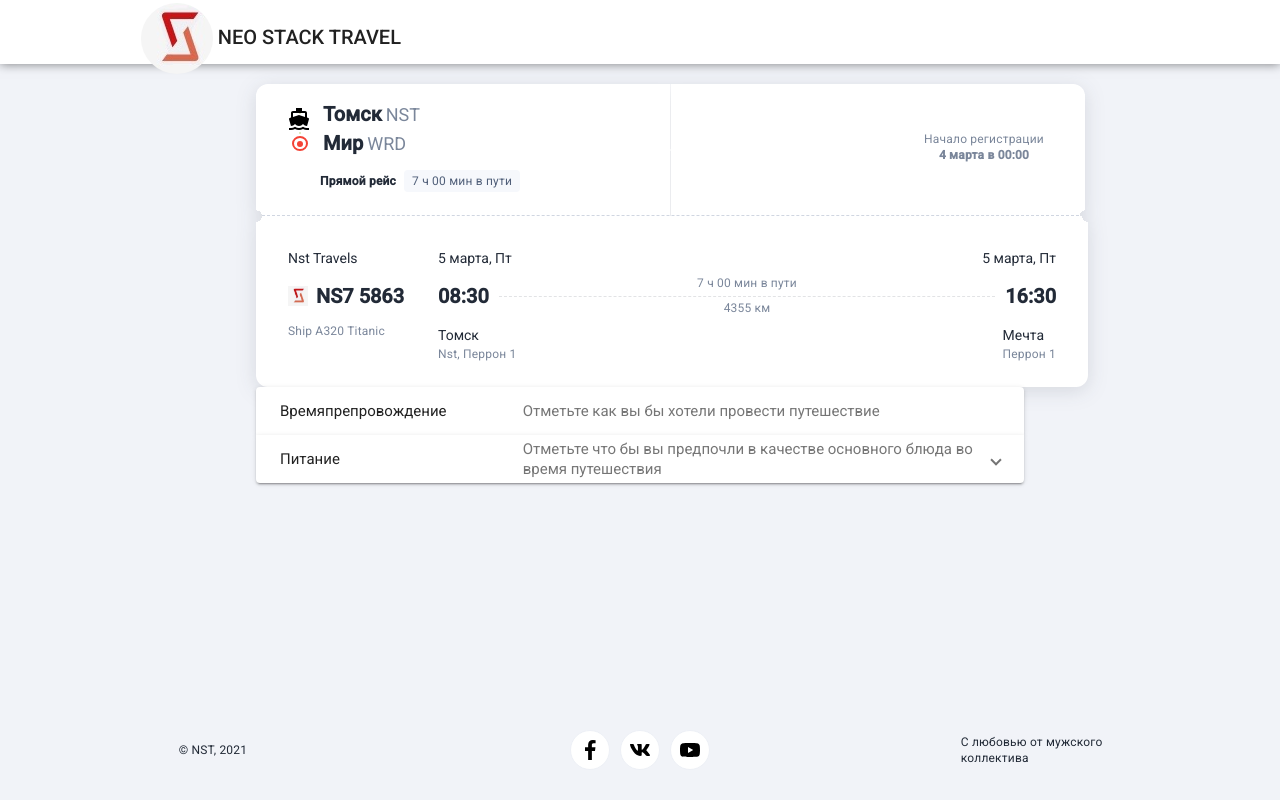
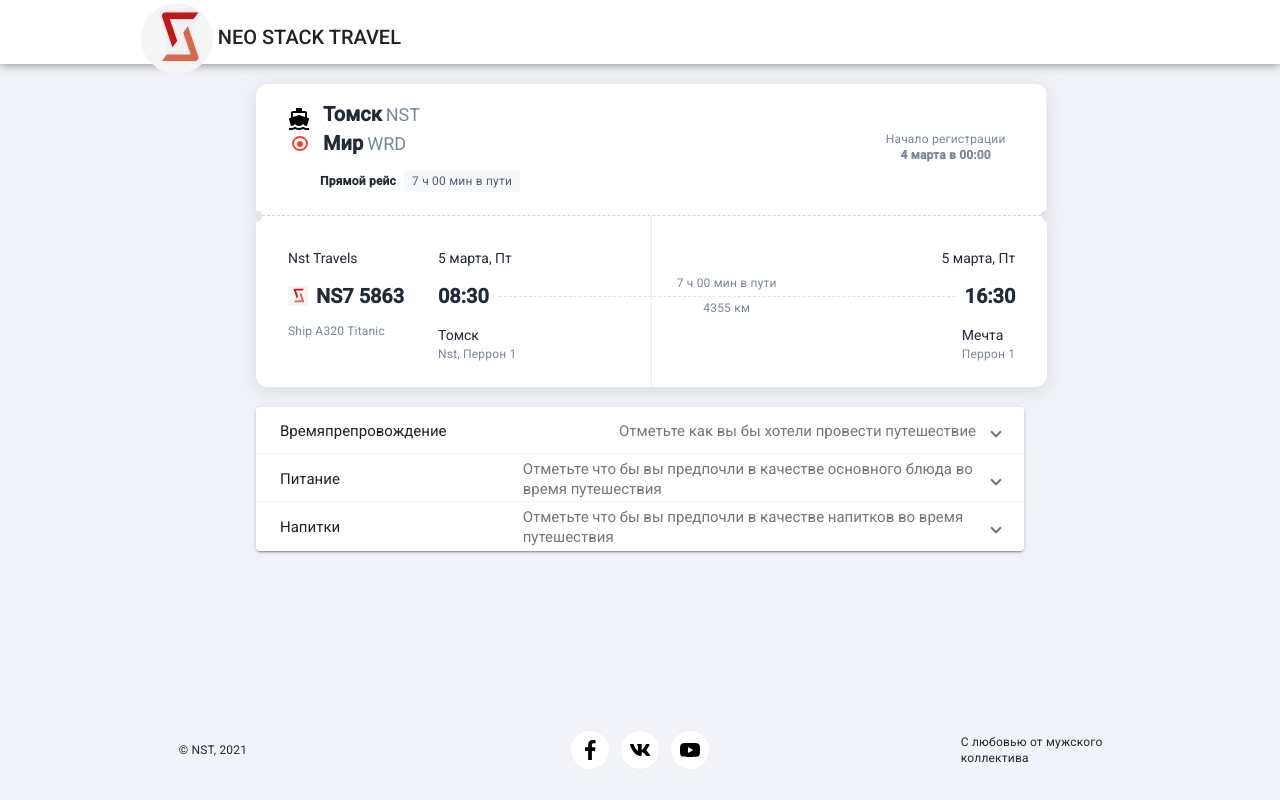
Before and after one commit to koperniki/travel-ui-booking, an Angular app: page /manage-order in a window 1280 px wide. Built offline with nearby package versions, Linux system fonts and the light colour scheme.

Commit message:
set styles

```diff
--- a/src/app/manage-order/manage-order.component.css
+++ b/src/app/manage-order/manage-order.component.css
@@ -1,3 +1,12 @@
+#accardion {
+    width: 100%;
+    margin-left: 1px;
+}
+
+.PanDesk {
+    justify-content: flex-end;
+
+}
 
 .MainWrapper {
 
@@ -8,7 +17,7 @@
 }
 
 .HeaderWrapper {
-    width: 100%;
+    width: 95%;
     height: 100px;
     position: relative;
     margin-top: 20px;
@@ -172,7 +181,7 @@
 }
 
 .SegmentWrapper__block-3MIqkOxlw4 {
-    width: 100%;
+    width: 94.7%;
     padding: 32px 32px 24px 32px;
     background-color: #fff;
     border-radius: 0 0 12px 12px;
--- a/src/app/manage-order/manage-order.component.html
+++ b/src/app/manage-order/manage-order.component.html
@@ -101,13 +101,13 @@
             </div>
         </div>
         </div>
-        <mat-accordion>
-            <mat-expansion-panel hideToggle>
+        <mat-accordion id="accardion">
+            <mat-expansion-panel>
               <mat-expansion-panel-header>
                 <mat-panel-title>
                     Времяпрепровождение
                 </mat-panel-title>
-                <mat-panel-description>
+                <mat-panel-description class="PanDesk">
                   Отметьте как вы бы хотели провести путешествие
                 </mat-panel-description>
               </mat-expansion-panel-header>
@@ -118,11 +118,22 @@
                 <mat-panel-title>
                   Питание
                 </mat-panel-title>
-                <mat-panel-description>
+                <mat-panel-description class="PanDesk">
                   Отметьте что бы вы предпочли в качестве основного блюда во время путешествия
                 </mat-panel-description>
               </mat-expansion-panel-header>
               <p>I'm visible because I am open</p>
             </mat-expansion-panel>
+            <mat-expansion-panel>
+                <mat-expansion-panel-header >
+                  <mat-panel-title>
+                    Напитки
+                  </mat-panel-title>
+                  <mat-panel-description class="PanDesk">
+                    Отметьте что бы вы предпочли в качестве напитков во время путешествия
+                  </mat-panel-description>
+                </mat-expansion-panel-header>
+                <p>I'm visible because I am open</p>
+              </mat-expansion-panel>
           </mat-accordion>
 <div>
```
